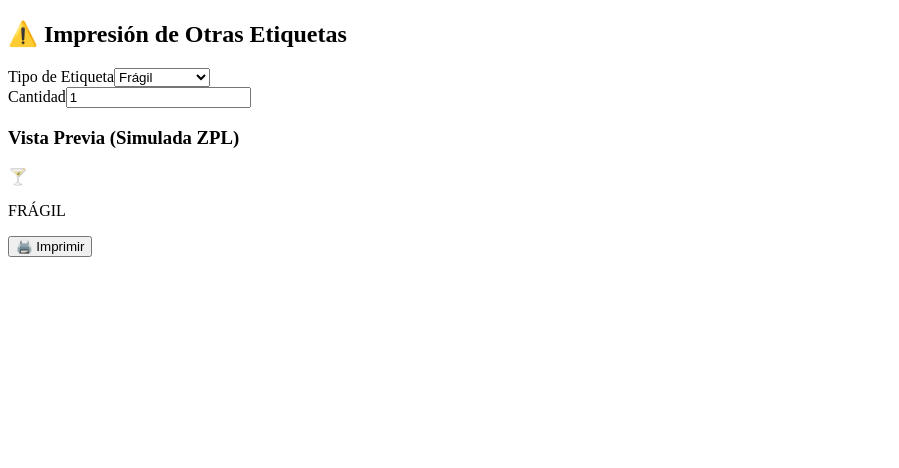
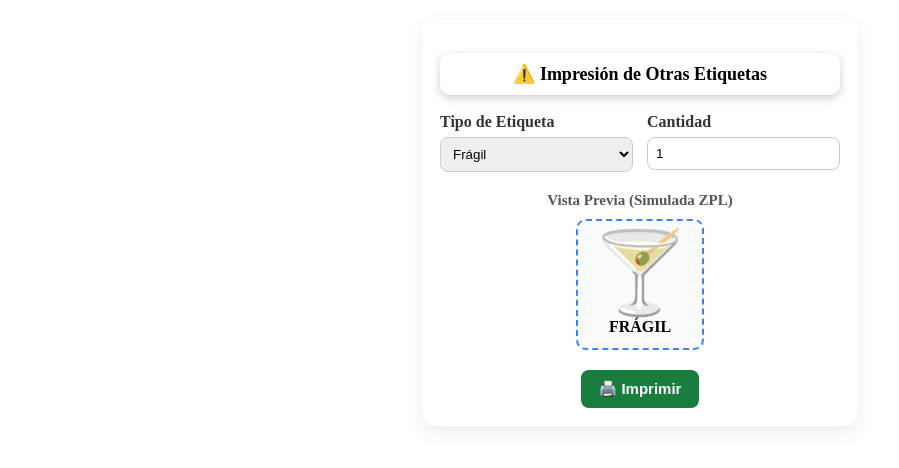
Before and after one commit to BrunoLemus/Frontend-upper, a Vue app: page /otrasetiquetas in a window 1280 px wide. Shown: the top 468 px of the page, without its empty margins (0-899 px from the left). Built offline with nearby package versions, Linux system fonts and the light colour scheme; sample sign-in values are in the browser's storage.

Commit message:
Update comp_otras_etiquetas.vue

```diff
--- a/src/components/comp_otras_etiquetas.vue
+++ b/src/components/comp_otras_etiquetas.vue
@@ -40,7 +40,7 @@
 
 <script>
 // URL de la API Central (donde generas el ZPL)
-const CENTRAL_API_BASE_URL = "https://backend-upper.onrender.com"; // Tu servidor FastAPI
+const CENTRAL_API_BASE_URL = "https://backend-upper.onrender.com"; // Ajusta esto si usas localhost
 // URL del Micro-servicio Local (donde envías el ZPL a la impresora)
 const LOCAL_PRINT_API_URL = "http://127.0.0.1:8001/print";
 
@@ -55,6 +55,7 @@ export default {
     },
     methods: {
       async imprimirEtiquetas() {
+          // Evita clics múltiples mientras se procesa la impresión
           if (this.isPrinting) return;
 
           if (!this.cantidad || this.cantidad < 1) {
@@ -66,7 +67,9 @@ export default {
           let zplCode = "";
           let printSuccess = false;
 
+          // ----------------------------------------------------
           // --- PASO A: PRIMERA LLAMADA (API Central) - Obtener ZPL ---
+          // ----------------------------------------------------
           try {
             const centralApiUrl = `${CENTRAL_API_BASE_URL}/imprimir/generate_other_label`;
             const payload = {
@@ -102,7 +105,9 @@ export default {
             return;
           }
 
+          // -----------------------------------------------------------
           // --- PASO B: SEGUNDA LLAMADA (Micro-servicio Local) - Enviar ZPL a USB ---
+          // -----------------------------------------------------------
           try {
             console.log(`Paso B: Enviando ZPL a servicio local: ${LOCAL_PRINT_API_URL}`);
 
@@ -114,6 +119,7 @@ export default {
                 body: JSON.stringify({ zpl_code: zplCode }),
             });
 
+            // Es crucial que el servicio local devuelva una respuesta JSON, incluso si es solo {}
             const printData = await printResponse.json();
 
             if (!printResponse.ok || printData.error) {
@@ -138,3 +144,35 @@ export default {
     },
 };
 </script>
+
+<style scoped>
+/* Estilos base (sin cambios) */
+.crud-card { max-width: 400px; margin: 20px auto; padding: 18px; border-radius: 14px; background: #ffffff; box-shadow: 0px 6px 18px rgba(0, 0, 0, 0.08); transition: all 0.3s ease-in-out; }
+.crud-card:hover { transform: scale(1.01); }
+.crud-subtitle { font-size: 18px; font-weight: bold; margin-bottom: 18px; text-align: center; padding: 10px; border-radius: 10px; background: linear-gradient(135deg, #a2b6f3); color: rgb(0, 0, 0); box-shadow: 0 3px 10px rgba(0, 0, 0, 0.2); }
+.form-grid { display: grid; grid-template-columns: repeat(auto-fit, minmax(160px, 1fr)); gap: 14px; margin-bottom: 20px; }
+.form-field { display: flex; flex-direction: column; }
+.crud-label { font-weight: 600; margin-bottom: 6px; color: #333; }
+.crud-input { padding: 8px; border: 1px solid #ccc; border-radius: 8px; transition: 0.3s; }
+.crud-input:focus { outline: none; border-color: #3b82f6; box-shadow: 0px 0px 6px rgba(59, 130, 246, 0.4); }
+.preview-container { margin: 20px 0; text-align: center; }
+.preview-title { font-size: 15px; margin-bottom: 10px; color: #555; font-weight: 600; }
+.preview-box { display: inline-block; padding: 12px; border: 2px dashed #3b82f6; border-radius: 10px; background: #f9fafb; }
+
+/* ESTILOS DE SIMULACIÓN */
+.preview-box .symbol {
+    font-size: 80px; /* Tamaño grande para simular el símbolo en la etiqueta */
+    display: block;
+    line-height: 1;
+    margin-bottom: 5px;
+}
+.preview-box p {
+    font-weight: bold;
+    margin: 0;
+}
+
+.form-actions { text-align: center; margin-top: 10px; }
+.crud-button { background: #197d3e; color: white; padding: 10px 18px; border: none; border-radius: 8px; cursor: pointer; font-size: 15px; font-weight: bold; transition: 0.3s; }
+.crud-button:hover { background: #43a166; }
+.crud-button:disabled { background: #90a4ae; cursor: not-allowed; }
+</style>
```
